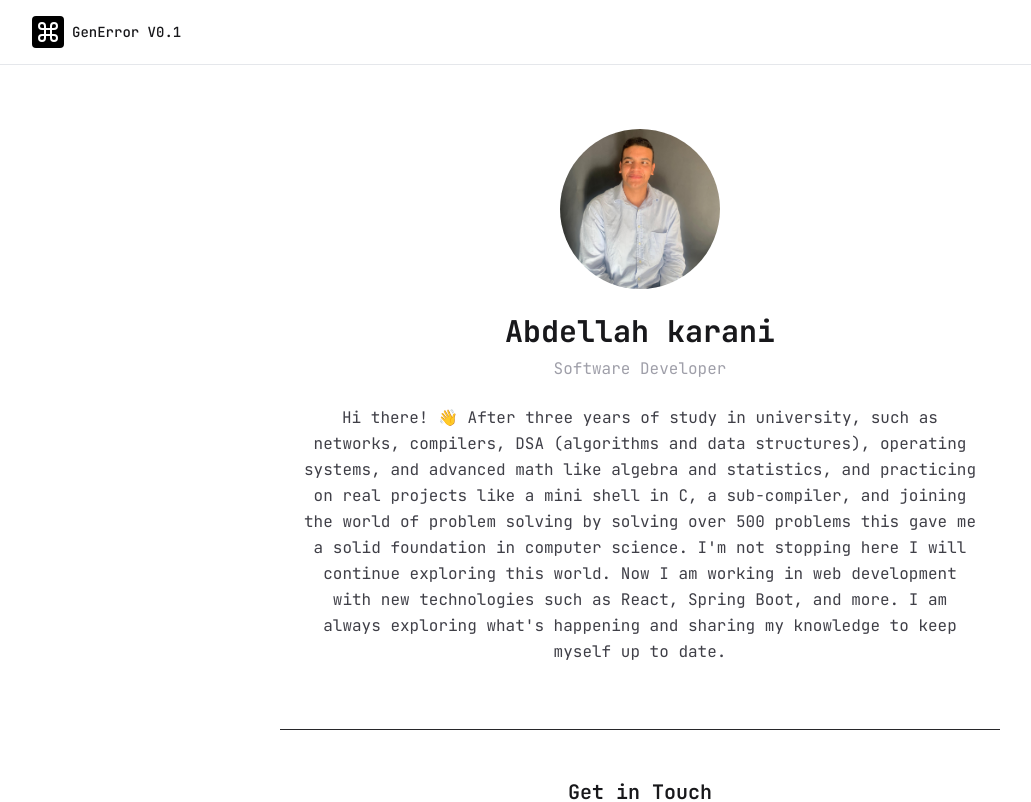
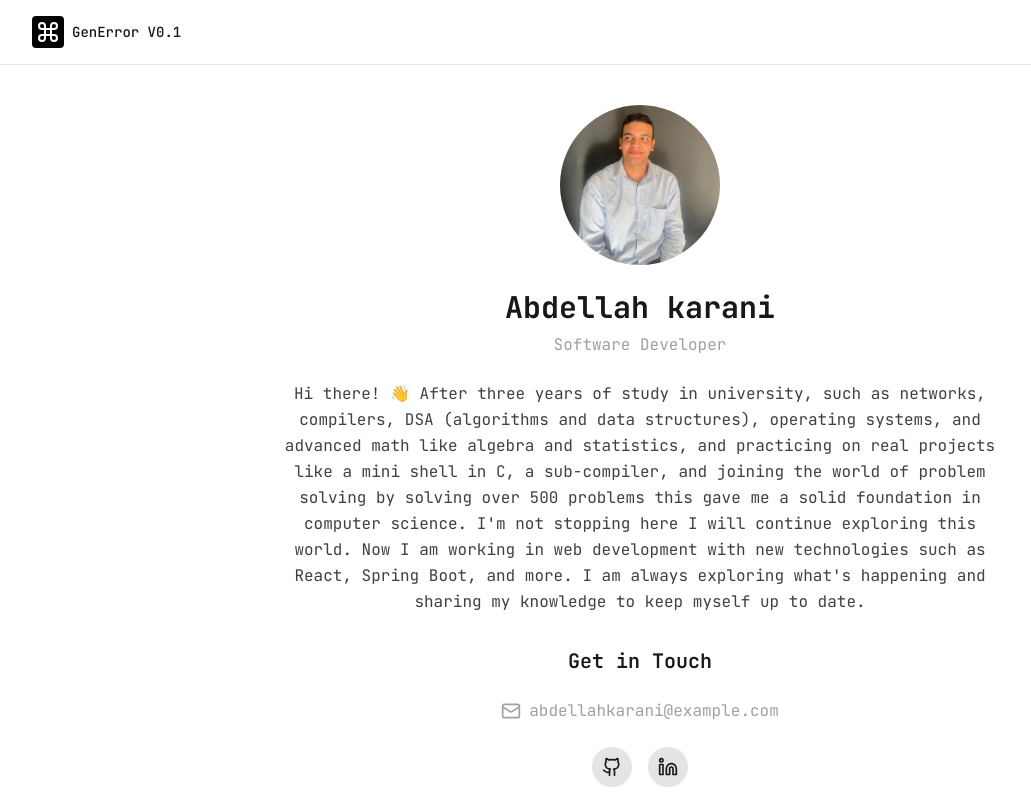
Before and after one commit to KaraniAbdellah/GenError, a React (Vite) app in the folder app/frontend/: page /about in a window 1280 px wide. Shown: the top 802 px of the page, without its empty margins (0-1031 px from the left). Built offline with nearby package versions, Linux system fonts and the light colour scheme; no server answers; a web font is replaced by a local one.

Commit message:
feat: change login image and some colors

```diff
--- a/app/frontend/src/components/login-form.tsx
+++ b/app/frontend/src/components/login-form.tsx
@@ -66,7 +66,7 @@ export function LoginForm({
     >
       <FieldGroup>
         <div className="flex flex-col items-center gap-1 text-center">
-          <h1 className="text-2xl font-bold">Open The Door By :&#41;</h1>
+          <h1 className="text-2xl font-bold text-sky-600">Open The Door By :&#41;</h1>
           <p className="text-muted-foreground text-sm text-balance">
             Entering your email and your name
           </p>
@@ -94,7 +94,7 @@ export function LoginForm({
           />
         </Field>
         <Field>
-          <Button className="cursor-pointer" type="submit">
+          <Button className="cursor-pointer bg-sky-600" type="submit">
             Open The Door
           </Button>
         </Field>
--- a/app/frontend/src/pages/About.tsx
+++ b/app/frontend/src/pages/About.tsx
@@ -4,7 +4,10 @@ import { Link } from "react-router";
 import me from "../../public/me.jpeg";
 
 // Mock UserContext for demo - replace with your actual context
-const userContext = { name: "Abdellah karani", email: "abdellahkarani@example.com" };
+const userContext = {
+  name: "Abdellah karani",
+  email: "abdellahkarani@example.com",
+};
 
 const Portfolio = () => {
   const [userData] = useState(userContext);
@@ -25,9 +28,10 @@ const Portfolio = () => {
           </div>
         </div>
       </div>
-      <div className="max-w-3xl mx-auto px-6 py-16">
+
+      <div className="max-w-3xl mx-auto px-4 py-10">
         {/* Profile Section */}
-        <div className="text-center mb-16">
+        <div className="text-center mb-4">
           <div className="w-40 h-40 mx-auto mb-6 rounded-full bg-zinc-800 overflow-hidden">
             <img
               src={me}
@@ -41,7 +45,7 @@ const Portfolio = () => {
           </h1>
           <p className="text-zinc-400 mb-6">Software Developer</p>
 
-          <p className="text-zinc-700 leading-relaxed max-w-2xl mx-auto">
+          <p className="text-zinc-700 leading-relaxed max-w-4xl mx-auto">
             Hi there! 👋 After three years of study in university, such as
             networks, compilers, DSA (algorithms and data structures), operating
             systems, and advanced math like algebra and statistics, and
@@ -56,7 +60,7 @@ const Portfolio = () => {
         </div>
 
         {/* Contact Section */}
-        <div className="border-t border-zinc-800 pt-12">
+        <div className=" pt-4">
           <h2 className="text-xl font-semibold mb-6 text-center">
             Get in Touch
           </h2>
```
Also changed, not shown: app/frontend/public/login_image.webp.
